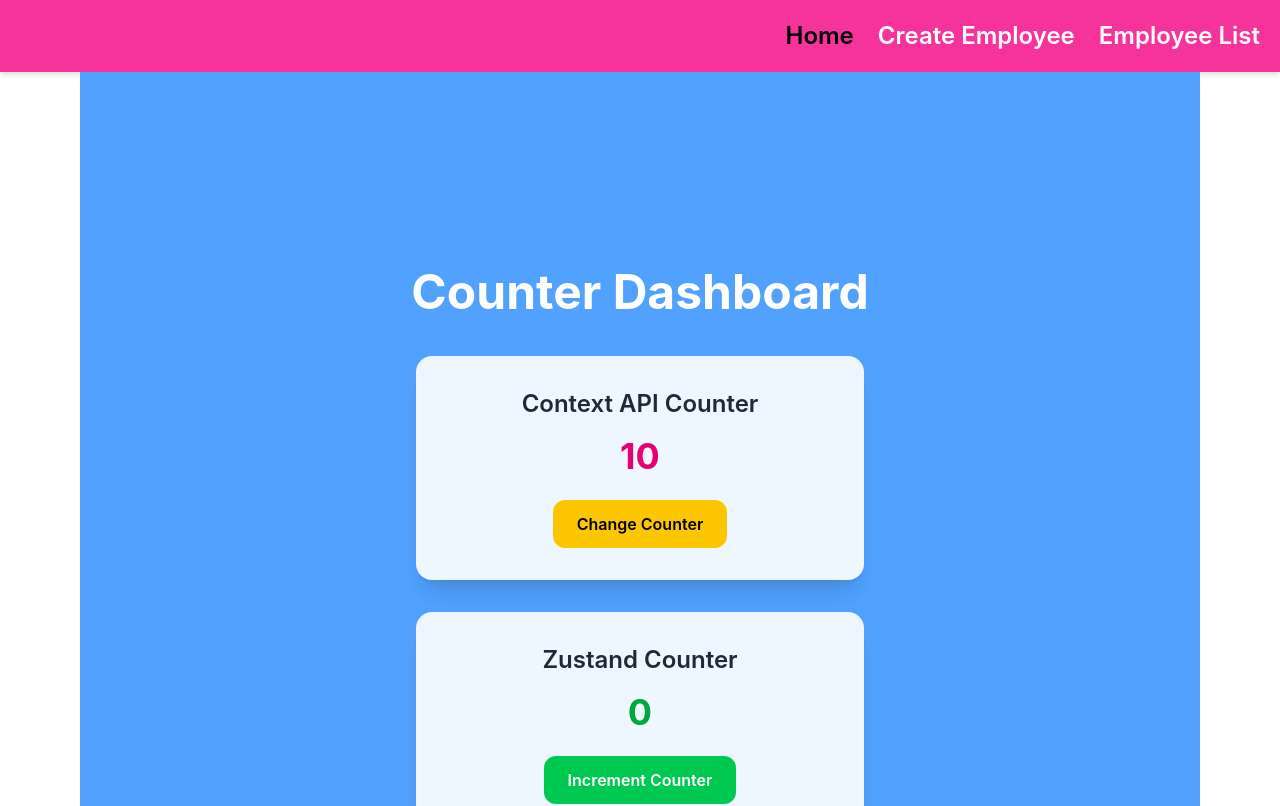
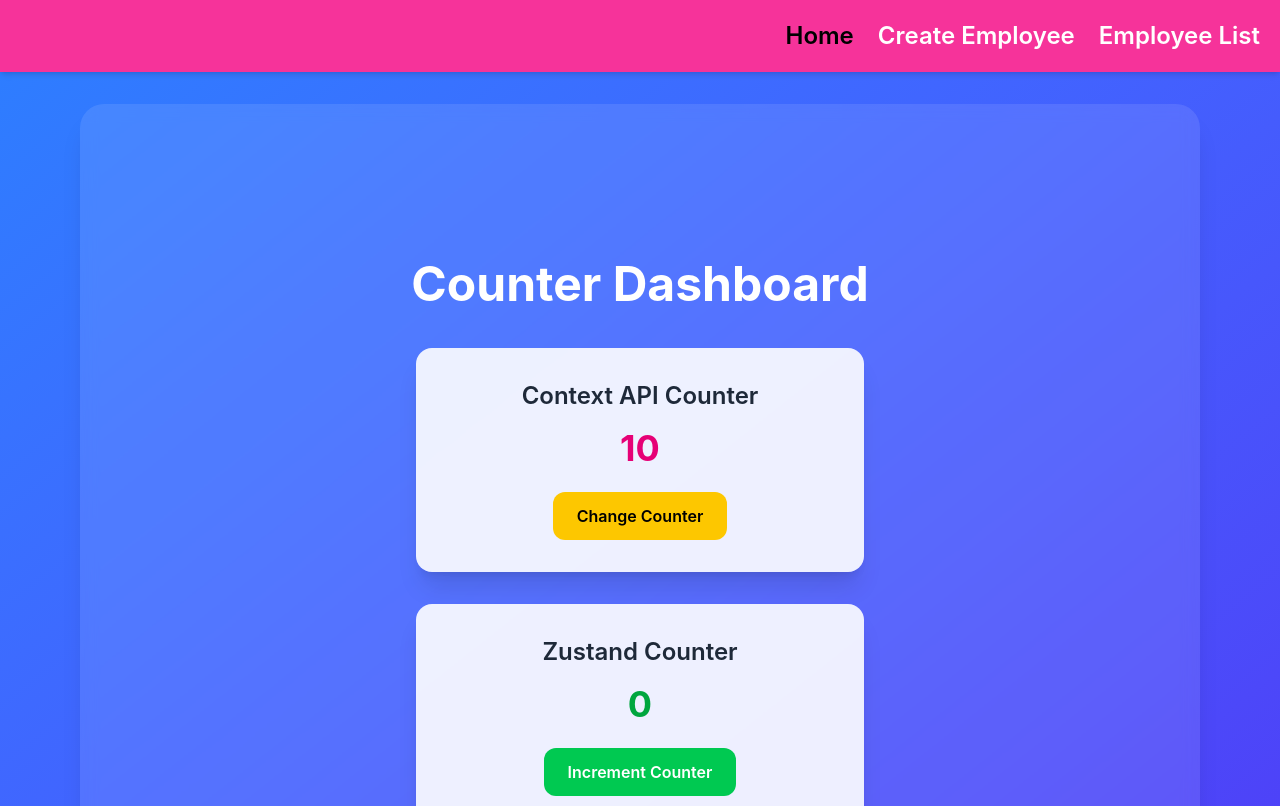
Before and after one commit to ananyaa241/ATP_24EG105Q08, a React app in the folder ATP-1/week-6/Sample-Project/frontend/: page / in a window 1280 px wide. Shown: the top 806 px of the page. Built offline with nearby package versions, Linux system fonts and the light colour scheme; no server answers; the HTML template or start-up script is replaced by a standard one.

Commit message:
Update RootLayout.jsx

```diff
--- a/ATP-1/week-6/Sample-Project/frontend/src/components/RootLayout.jsx
+++ b/ATP-1/week-6/Sample-Project/frontend/src/components/RootLayout.jsx
@@ -1,15 +1,22 @@
-import Header from './Header'
-import {Outlet} from 'react-router-dom'
+import Header from "./Header";
+import { Outlet } from "react-router-dom";
 
 function RootLayout() {
   return (
-    <div>
+    <div className="min-h-screen bg-gradient-to-br from-blue-500 to-indigo-600">
+
+      {/* Header */}
       <Header />
-      <div className='min-h-screen mx-20 p-20 bg-blue-400'>
-        <Outlet />
-      </div>
+
+      {/* Main Content */}
+      <main className="px-4 sm:px-8 md:px-16 lg:px-20 py-8">
+        <div className="min-h-[85vh] rounded-3xl bg-white/10 backdrop-blur-sm shadow-xl p-6 sm:p-10">
+          <Outlet />
+        </div>
+      </main>
+
     </div>
-  )
+  );
 }
 
-export default RootLayout
+export default RootLayout;
```
